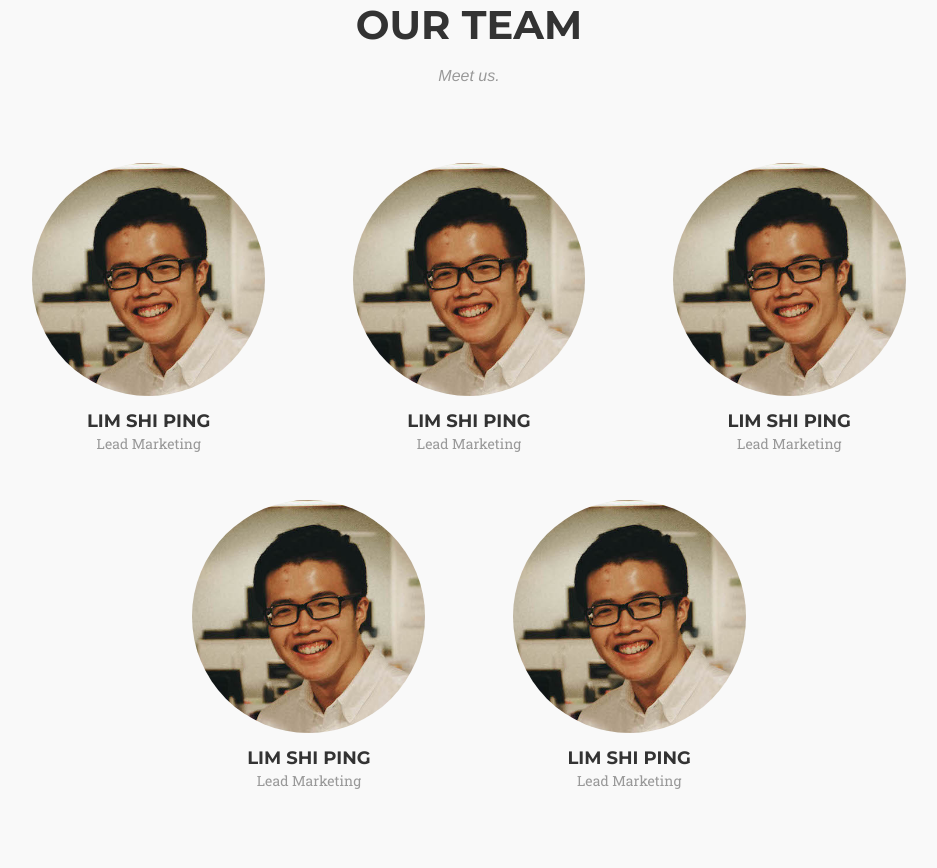
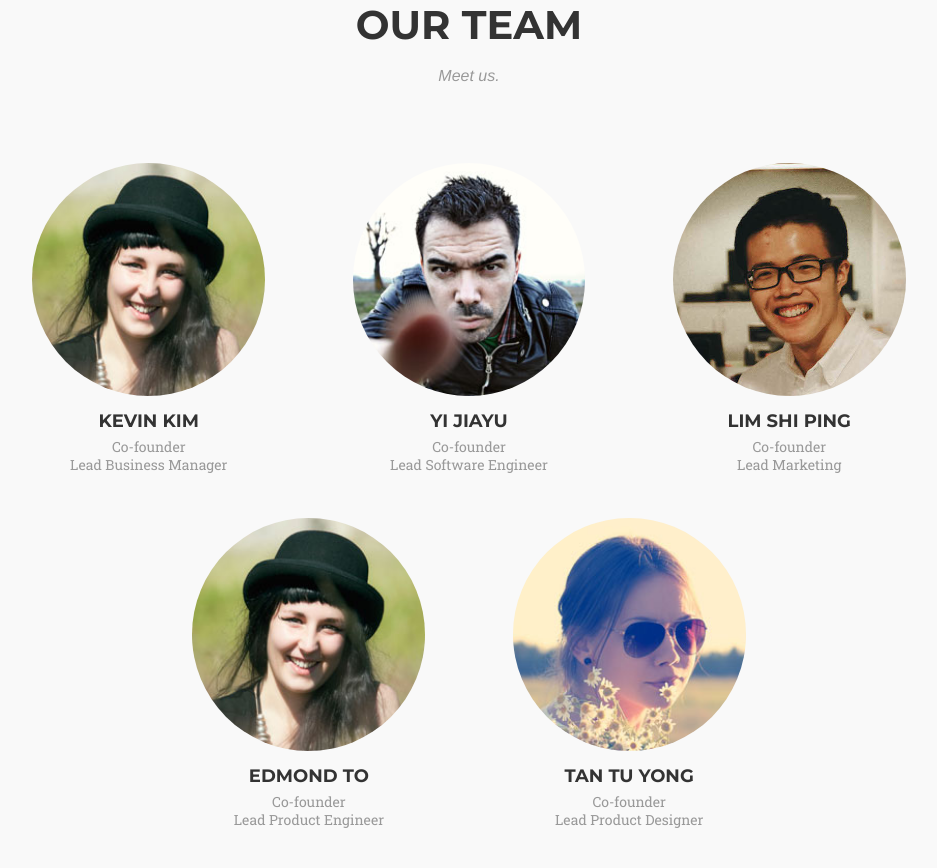
Before and after one commit to shipinggs/dictito, a website: page index.html in a window 1280 px wide. Shown: the part 3676-4544 px from the top of the page, without its empty margins (171-1108 px from the left). Drawn offline with nearby package versions, Linux system fonts and the light colour scheme; a web font is replaced by a local one.

Commit message:
Team: fixed container width

```diff
--- a/index.html
+++ b/index.html
@@ -191,7 +191,7 @@
     <!-- Team Section -->
     <section id="team" class="bg-lightest-gray">
 
-        <div class="team-container">
+        <div class="team-container container">
             <div class="row">
                 <div class="col-lg-12 text-center">
                     <h2 class="section-heading">Our Team</h2>
@@ -202,9 +202,9 @@
             </div>
             <div class="team-members">
                 <div class="team-members__member">
-                    <a href="https://sg.linkedin.com/in/shi-ping-lim-2175b766">
+                    <a href="https://sg.linkedin.com/in/kevintaekim">
                         <div class="overlay-base">
-                            <img src="img/team/shiping.jpg" alt="">
+                            <img src="img/team/1.jpg" alt="">
                             <div class="overlay">
                                 <div class="overlay-image">
                                     <img src="img/logos/linkedin.png" alt="linkedin" />
@@ -213,8 +213,24 @@
                         </div>
                     </a>
                     <div class="team-members__member-text">
-                      <h4>Lim Shi Ping</h4>
-                      <p class="text-muted">Lead Marketing</p>
+                      <h4>Kevin Kim</h4>
+                      <p class="text-muted">Co-founder<br>Lead Business Manager</p>
+                    </div>
+                </div>
+                <div class="team-members__member">
+                    <a href="https://sg.linkedin.com/in/jiayuyi">
+                        <div class="overlay-base">
+                            <img src="img/team/2.jpg" alt="">
+                            <div class="overlay">
+                                <div class="overlay-image">
+                                    <img src="img/logos/linkedin.png" alt="linkedin" />
+                                </div>
+                            </div>
+                        </div>
+                    </a>
+                    <div class="team-members__member-text">
+                      <h4>Yi Jiayu</h4>
+                      <p class="text-muted">Co-founder<br>Lead Software Engineer</p>
                     </div>
                 </div>
                 <div class="team-members__member">
@@ -230,13 +246,13 @@
                     </a>
                     <div class="team-members__member-text">
                       <h4>Lim Shi Ping</h4>
-                      <p class="text-muted">Lead Marketing</p>
+                      <p class="text-muted">Co-founder<br>Lead Marketing</p>
                     </div>
                 </div>
                 <div class="team-members__member">
-                    <a href="https://sg.linkedin.com/in/shi-ping-lim-2175b766">
+                    <a href="https://www.linkedin.com/in/edmond-to-846438106">
                         <div class="overlay-base">
-                            <img src="img/team/shiping.jpg" alt="">
+                            <img src="img/team/1.jpg" alt="">
                             <div class="overlay">
                                 <div class="overlay-image">
                                     <img src="img/logos/linkedin.png" alt="linkedin" />
@@ -245,14 +261,14 @@
                         </div>
                     </a>
                     <div class="team-members__member-text">
-                      <h4>Lim Shi Ping</h4>
-                      <p class="text-muted">Lead Marketing</p>
+                      <h4>Edmond To</h4>
+                      <p class="text-muted">Co-founder<br>Lead Product Engineer</p>
                     </div>
                 </div>
                 <div class="team-members__member">
-                    <a href="https://sg.linkedin.com/in/shi-ping-lim-2175b766">
+                    <a href="https://sg.linkedin.com/in/tu-yong-tan-4a8942104">
                         <div class="overlay-base">
-                            <img src="img/team/shiping.jpg" alt="">
+                            <img src="img/team/3.jpg" alt="">
                             <div class="overlay">
                                 <div class="overlay-image">
                                     <img src="img/logos/linkedin.png" alt="linkedin" />
@@ -261,24 +277,8 @@
                         </div>
                     </a>
                     <div class="team-members__member-text">
-                      <h4>Lim Shi Ping</h4>
-                      <p class="text-muted">Lead Marketing</p>
-                    </div>
-                </div>
-                <div class="team-members__member">
-                    <a href="https://sg.linkedin.com/in/shi-ping-lim-2175b766">
-                        <div class="overlay-base">
-                            <img src="img/team/shiping.jpg" alt="">
-                            <div class="overlay">
-                                <div class="overlay-image">
-                                    <img src="img/logos/linkedin.png" alt="linkedin" />
-                                </div>
-                            </div>
-                        </div>
-                    </a>
-                    <div class="team-members__member-text">
-                      <h4>Lim Shi Ping</h4>
-                      <p class="text-muted">Lead Marketing</p>
+                      <h4>Tan Tu Yong</h4>
+                      <p class="text-muted">Co-founder<br>Lead Product Designer</p>
                     </div>
                 </div>
             </div>
--- a/less/agency.less
+++ b/less/agency.less
@@ -465,6 +465,7 @@ section {
 
 // Team Section
 
+
 .team-members {
     display: block;
     margin: 0 auto;
@@ -540,6 +541,12 @@ section {
 }
 
 @media(min-width:768px) {
+    .team-container {
+        margin: 0;
+        padding: 0;
+        width: 100%;
+    }
+
     .team-members {
         padding: 0 50px;
     }
@@ -558,7 +565,9 @@ section {
             margin-bottom: auto;
         }
         p {
-            margin-top: 0;
+            margin-top: 6px;
+            font-size: 14px;
+            line-height: 18px;
         }
     }
 }
```
Also changed, not shown: css/agency.css, css/agency.min.css.
